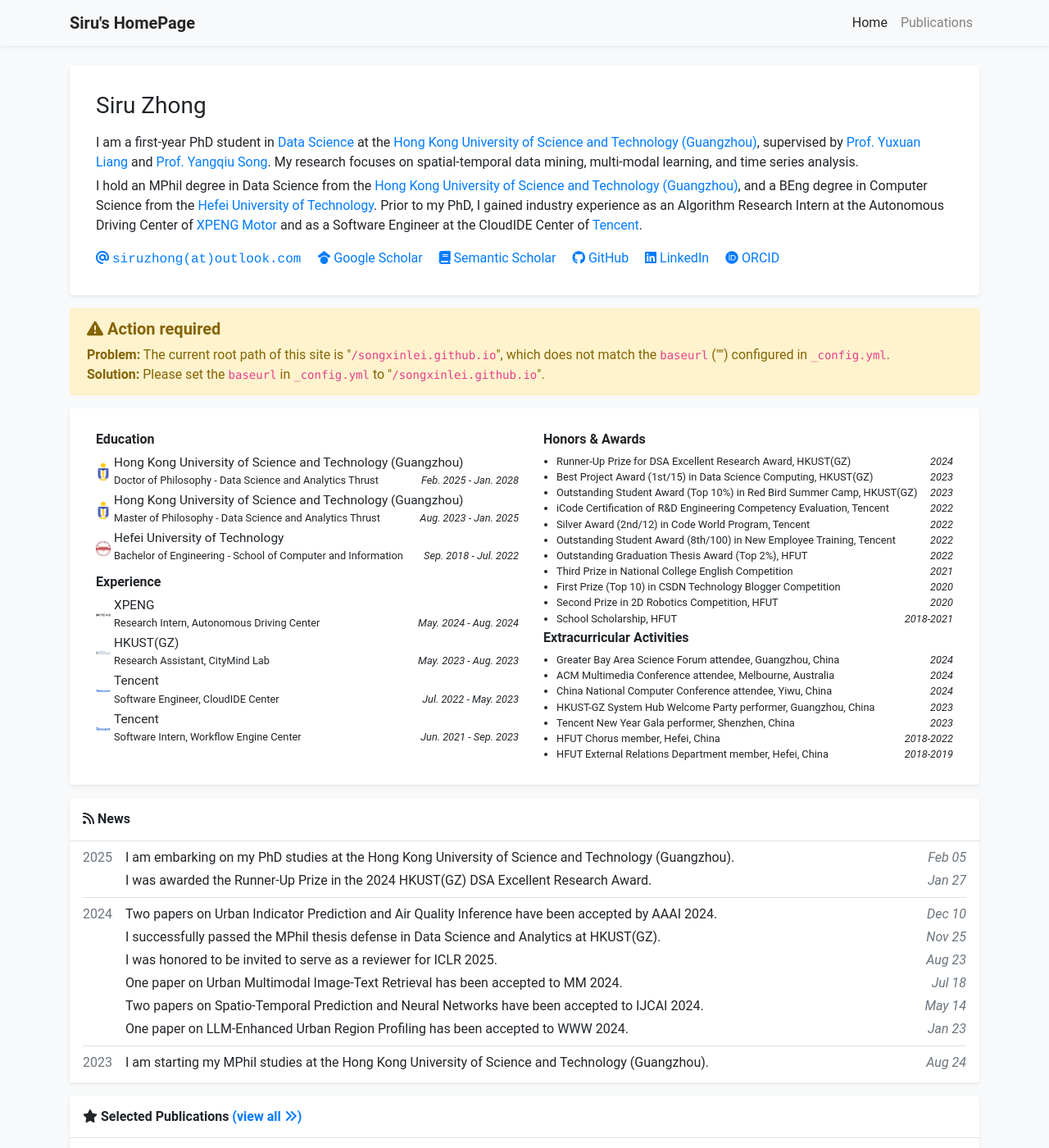
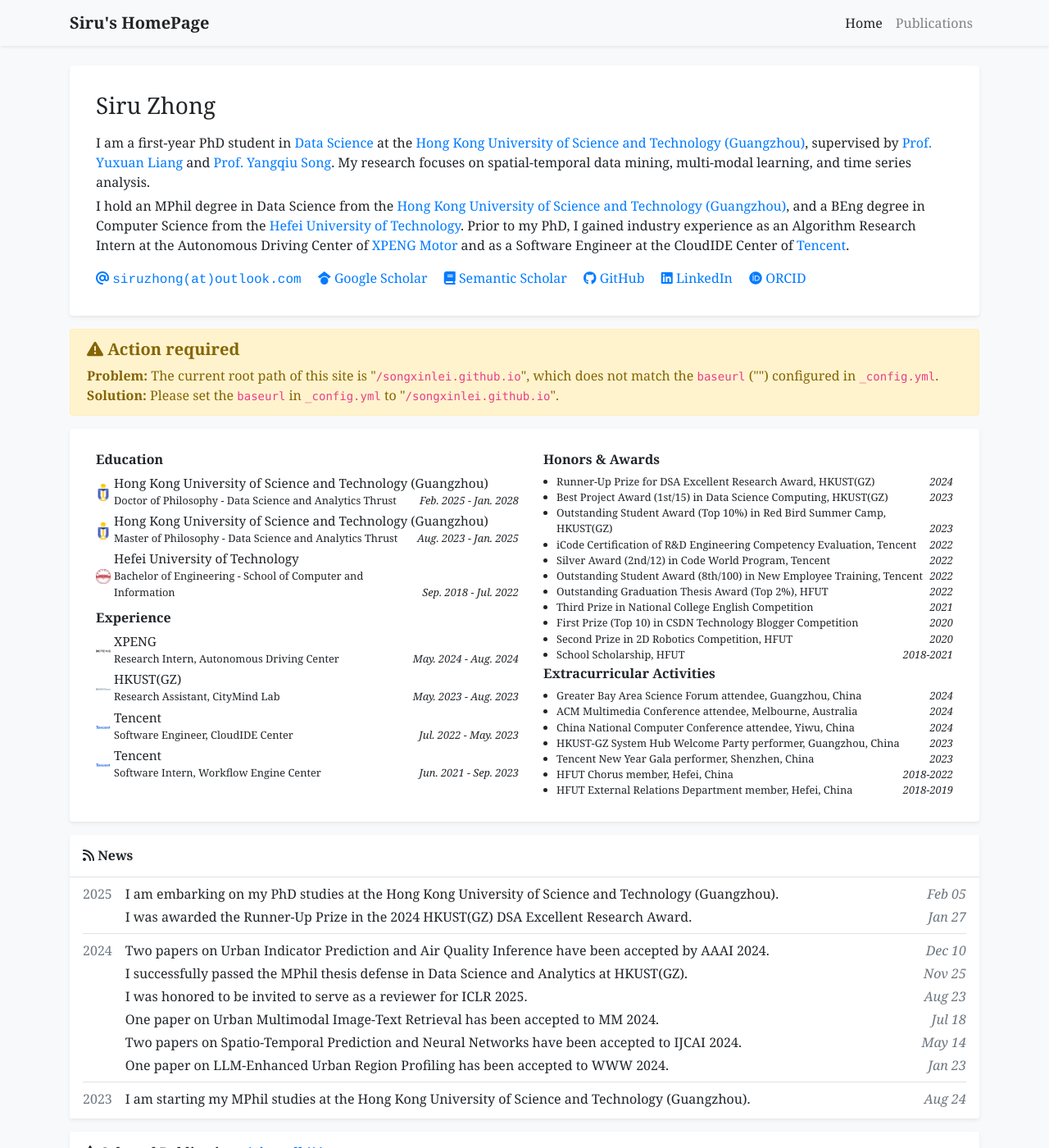
Before and after one commit to thunderlrr/songxinlei.github.io, a Jekyll site: the page built from index.html, in a window 1280 px wide and 1400 px high. Shown: the whole window at 82% size. Built offline with Jekyll 4.4.1, drawn with Linux system fonts in a browser that asks for light colours; a style sheet for code colours, icons or effects is not loaded.

Commit message:
update profile

```diff
--- a/assets/css/global.css
+++ b/assets/css/global.css
@@ -1,6 +1,6 @@
 @charset "utf-8";
 body {
-    font-family: "Roboto", sans-serif;
+    font-family: Georgia, serif;
     font-weight: 400;
     padding-top: 5.0rem;
 }
```
